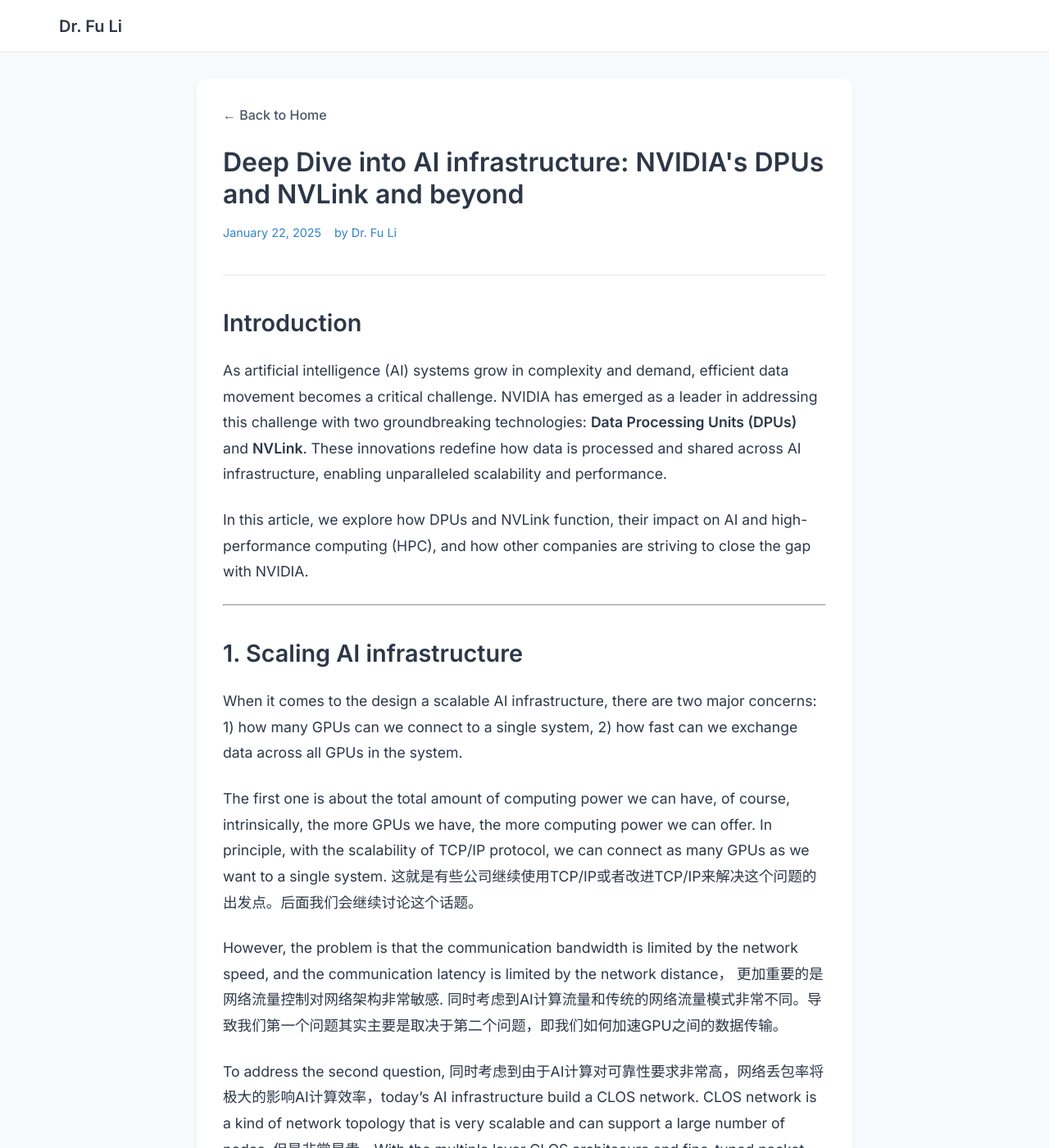
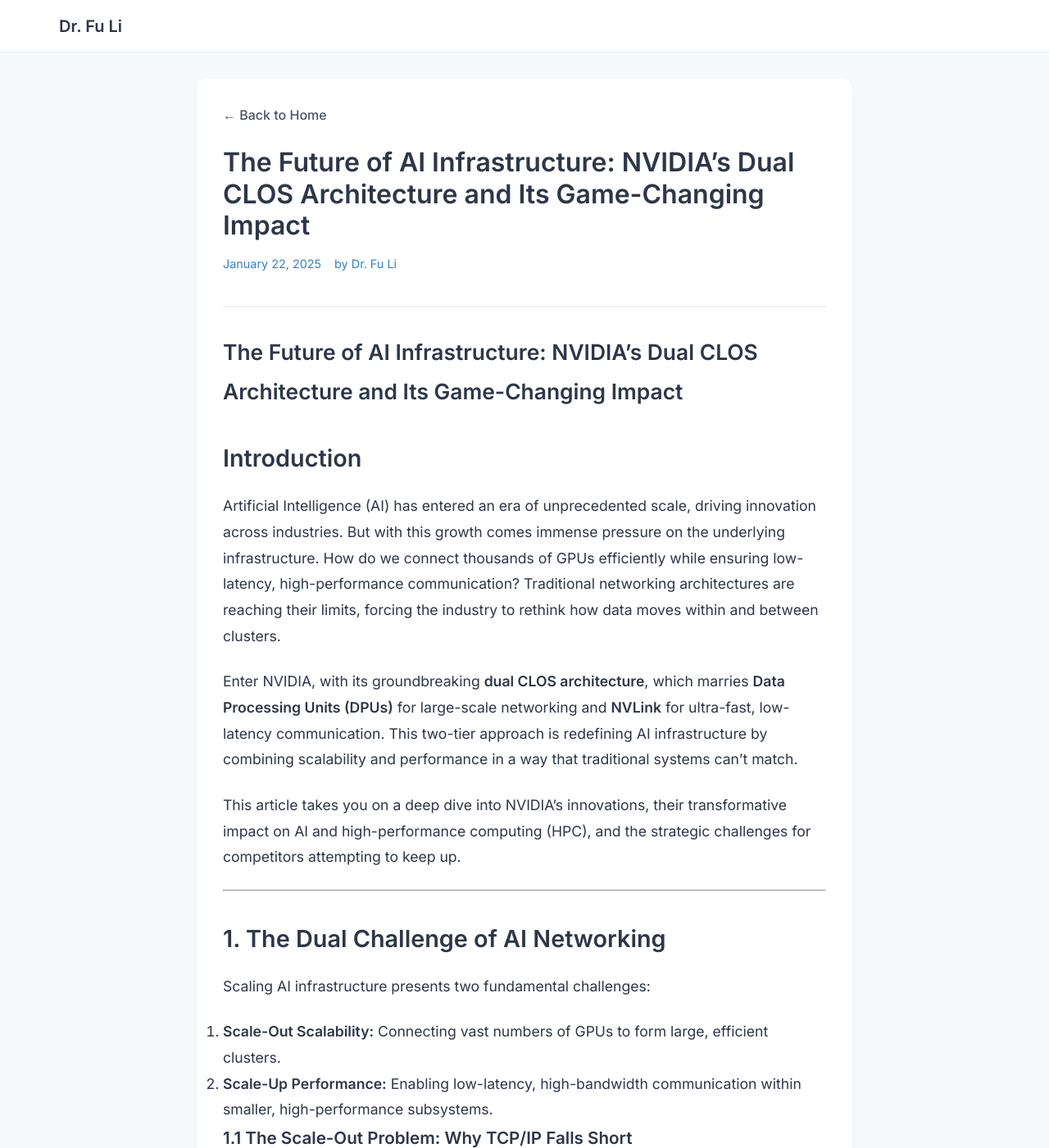
Before and after one commit to leoustc/leoustc.github.io, a Jekyll site: the page built from _posts/2025-01-22-nvidia-ai-infrastructure.md, in a window 1280 px wide and 1400 px high. Shown: the whole window at 82% size. Built offline with Jekyll 4.4.1, drawn with Linux system fonts in a browser that asks for light colours; some of the changed text lies outside the part shown.

Commit message:
20250122.22.48.57.52060

```diff
--- a/_posts/2025-01-22-nvidia-ai-infrastructure.md
+++ b/_posts/2025-01-22-nvidia-ai-infrastructure.md
@@ -1,53 +1,44 @@
 ---
 layout: post
-title: "Deep Dive into AI infrastructure: NVIDIA's DPUs and NVLink and beyond"
-abstract: "Nvidia's DPU and NVLink are two powerful technologies that enhance the scalability of AI infrastructure. In this article, we will explore how these technologies function and their impact on modern computing. Additionally, we will discuss efforts by other companies to catch up with Nvidia."
+title: "The Future of AI Infrastructure: NVIDIA’s Dual CLOS Architecture and Its Game-Changing Impact"
+abstract: "As AI continues to push the boundaries of scalability and performance, NVIDIA's dual CLOS architecture—combining DPUs and NVLink—redefines how we approach AI infrastructure. This article unpacks the technology, its implications, and why competitors are struggling to keep pace."
 ---
+
+# The Future of AI Infrastructure: NVIDIA’s Dual CLOS Architecture and Its Game-Changing Impact
 
 ## Introduction
 
-As artificial intelligence (AI) systems grow in complexity and demand, efficient data movement becomes a critical challenge. NVIDIA has emerged as a leader in addressing this challenge with two groundbreaking technologies: **Data Processing Units (DPUs)** and **NVLink**. These innovations redefine how data is processed and shared across AI infrastructure, enabling unparalleled scalability and performance.
+Artificial Intelligence (AI) has entered an era of unprecedented scale, driving innovation across industries. But with this growth comes immense pressure on the underlying infrastructure. How do we connect thousands of GPUs efficiently while ensuring low-latency, high-performance communication? Traditional networking architectures are reaching their limits, forcing the industry to rethink how data moves within and between clusters.
 
-In this article, we explore how DPUs and NVLink function, their impact on AI and high-performance computing (HPC), and how other companies are striving to close the gap with NVIDIA.
+Enter NVIDIA, with its groundbreaking **dual CLOS architecture**, which marries **Data Processing Units (DPUs)** for large-scale networking and **NVLink** for ultra-fast, low-latency communication. This two-tier approach is redefining AI infrastructure by combining scalability and performance in a way that traditional systems can’t match.
+
+This article takes you on a deep dive into NVIDIA’s innovations, their transformative impact on AI and high-performance computing (HPC), and the strategic challenges for competitors attempting to keep up.
 
 ---
 
-## 1. Scaling AI infrastructure
+## 1. The Dual Challenge of AI Networking
 
-When it comes to the design a scalable AI infrastructure, there are two major concerns:
-1) how many GPUs can we connect to a single system,
-2) how fast can we exchange data across all GPUs in the system.
+Scaling AI infrastructure presents two fundamental challenges:
+1. **Scale-Out Scalability:** Connecting vast numbers of GPUs to form large, efficient clusters.
+2. **Scale-Up Performance:** Enabling low-latency, high-bandwidth communication within smaller, high-performance subsystems.
 
-The first one is about the total amount of computing power we can have, of course, intrinsically, the more GPUs we have, the more computing power we can offer. In principle, with the scalability of TCP/IP protocol, we can connect as many GPUs as we want to a single system. 这就是有些公司继续使用TCP/IP或者改进TCP/IP来解决这个问题的出发点。后面我们会继续讨论这个话题。
+### 1.1 The Scale-Out Problem: Why TCP/IP Falls Short
 
-However, the problem is that the communication bandwidth is limited by the network speed, and the communication latency is limited by the network distance， 更加重要的是网络流量控制对网络架构非常敏感. 同时考虑到AI计算流量和传统的网络流量模式非常不同。导致我们第一个问题其实主要是取决于第二个问题，即我们如何加速GPU之间的数据传输。
+Traditional networks built on TCP/IP protocols excel in connecting large numbers of nodes, but they struggle under the unique demands of AI workloads:
+- **Latency Sensitivity:** AI computations require near-instantaneous communication to ensure efficiency in training and inference.
+- **Lossless Communication:** Even minor packet losses can drastically reduce performance in AI clusters.
 
+Most AI systems address these challenges by adopting **CLOS network topologies**, which scale to thousands of nodes. However, this approach introduces its own set of problems:
+- **High Latency Across Layers:** Multi-layer CLOS networks introduce delays in point-to-point communication.
+- **Complex Traffic Management:** Ensuring a lossless network requires sophisticated algorithms and significant buffer optimization.
 
-To address the second question, 同时考虑到由于AI计算对可靠性要求非常高，网络丢包率将极大的影响AI计算效率，today's AI infrastructure build a CLOS network. CLOS network is a kind of network topology that is very scalable and can support a large number of nodes, 但是非常昂贵。With the multiple layer CLOS architecure and fine-tuned packet buffer, we can theoretically form a large lossless and high-speed network. 所以大部分基于CLOS架构的AI infrascture公司的解决方案基本上都在在努力的根据运行的情况来调整网络buffer的大小来达到lossless的网络。
+### 1.2 The Scale-Up Need: Why NVLink Matters
 
-However, 随着clos网络层次的和速率的增加，新的问题出现了，1）点对点通信的延迟，2）网络拥塞算法，3）网络buffer的大小。虽然可以通过grouping的方式解决网络拥塞的问题，但是点对点通信的延迟，和网络buffer大小的问题无法完美解决。因为为了确保网络的lossless，网络buffer的大小需要保留最大容量用以应对最坏情况。而网络buffer的大小和网络交换机的成本和设计相关无法无限增加。
+While CLOS networks handle scale-out effectively, they struggle to meet the low-latency demands of certain AI workloads. This is where NVIDIA’s **NVLink** excels. Acting as a “backdoor” communication layer, NVLink creates high-performance, low-latency connections within GPU subsystems, bypassing traditional bottlenecks.
 
-## 2. AI infrastructure的计算模型
+---
 
-在探讨nvdia的解决方案之前，我们先简单介绍一下AI infrastructure的计算模型，即我们需要如何将AI计算任务分配到不同的GPU上。
-
-In this article we dont want to dive deep into the details of CLOS network, we focus on how Nvidia use DPU and NVLink to address the question.
-
-## 2. DPUs + RDMA: 网络scale-out问题的应对方案
-
-虽然tcp/ip协议可以解决网络scale-out的“数量”问题，但是其性能和延迟问题无法满足AI计算的需求。所以大部分AI infrastructure公司都采用了CLOS+RDMA协议来解决这个问题。RDMA协议是一种基于硬件的协议，可以提供非常高的性能和非常低的延迟。但是RDMA协议的实现非常复杂，需要非常高的硬件支持。而DPUs就是专门为RDMA协议设计的硬件。
-
-**Key Features of DPUs:**
-- **Accelerated Networking:** DPUs manage data transfer at high speeds using RDMA (Remote Direct Memory Access), bypassing CPUs to minimize latency.
-- **Infrastructure Management:** With integrated programmable cores, DPUs streamline tasks like virtualization and storage orchestration.
-- **Energy Efficiency:** By offloading tasks from CPUs, DPUs reduce power consumption while maintaining high throughput.
-
-
-
-
-In order to solve the latency problem, Nvidia use a backdoor connection between GPUs, namely NVLink. which NVlink, GPU to GPU communication no longer go through the host CPU and host memory, instead, it goes through the GPU itself. this save significant amount of time for data transfer, due to the short data path and simple task scheduling. contrastly, CPU with NIC and meomory will increase about 1us latency in one side in data movement. So from this perspective, NVLink in theory has a 2us latency advantage, which resulting in more layers of CLOS network can be used. So you can see, the NVLink and NVSwitch architecture is very similar to the CLOS network as well. Of course due to the nature of NVLink, the port density and switching capacity of NVSwitch is not as good as the ethernet switch.
-
-Howe to solve this problem?
+## 2. NVIDIA’s Dual CLOS Architecture: A Game Changer
 
 <div style="text-align: center;">
 <img src="https://developer-blogs.nvidia.com/wp-content/uploads/2022/11/grace-hopper-nvlink-switch-system.png"
@@ -55,41 +46,65 @@
 <p>Scaling with DPUs and NVLink</p>
 </div>
 
-## 1. DPUs: Optimizing Data-Centric Workloads
-DPUs are specialized processors designed to offload data-centric tasks, reducing the burden on traditional CPUs. NVIDIA’s BlueField DPU series exemplifies this innovation by handling networking, storage, and security workloads independently.
 
-**Key Features of DPUs:**
-- **Accelerated Networking:** DPUs manage data transfer at high speeds using RDMA (Remote Direct Memory Access), bypassing CPUs to minimize latency.
-- **Infrastructure Management:** With integrated programmable cores, DPUs streamline tasks like virtualization and storage orchestration.
-- **Energy Efficiency:** By offloading tasks from CPUs, DPUs reduce power consumption while maintaining high throughput.
+NVIDIA’s solution to these challenges is its **dual CLOS architecture**, which integrates two complementary networks:
+1. **RDMA-Based CLOS Network:** Handles large-scale data movement across massive GPU clusters.
+2. **NVLink-Based CLOS Network:** Optimizes performance within small, high-speed GPU subsystems.
 
-DPUs are particularly valuable in multi-tenant environments, where they ensure resource isolation and efficient data processing, making them a cornerstone of modern data center design.
+This dual approach ensures both scalability and performance, enabling NVIDIA to support a wide range of AI applications.
+
+### 2.1 How It Works
+
+- **RDMA CLOS Network:** Uses NVIDIA’s DPUs to manage large-scale, lossless communication with high bandwidth across nodes.
+- **NVLink CLOS Network:** Connects GPUs within subsystems, delivering low-latency communication ideal for tasks that require high-speed data exchange.
+
+The two networks intersect, leveraging their strengths to handle diverse workloads efficiently. For instance, while the RDMA CLOS handles scale-out operations, NVLink subsystems manage latency-sensitive tasks like tensor operations.
 
 ---
 
-## 2. NVLink: High-Speed GPU Communication
-NVLink is NVIDIA’s proprietary interconnect technology that facilitates rapid data transfer between GPUs and CPUs. This high-bandwidth communication link significantly outperforms traditional PCIe connections, making it a critical component of NVIDIA’s AI ecosystem.
+## 3. Subsystems: Balancing Scalability and Performance
 
-**How NVLink Works:**
-- NVLink connects GPUs directly, enabling shared memory across devices.
-- It provides up to 900 GB/s of bandwidth in its latest iteration, allowing AI models to process massive datasets efficiently.
-- By integrating with NVSwitch, NVIDIA extends NVLink’s capabilities to connect multiple GPUs seamlessly in large-scale systems.
+### Why Subsystems Matter
 
-Together, NVLink and NVSwitch transform GPU clusters into unified systems, accelerating workloads like AI training, large-scale simulations, and scientific research.
+Modern AI workloads often involve a mix of parallelism methods, each with unique requirements for latency and bandwidth. NVIDIA’s subsystem architecture is designed to address these variations by organizing GPUs into smaller, optimized groups.
+
+| **Parallelism Method** | **Latency Sensitivity** | **Bandwidth Requirements**          |
+|-------------------------|-------------------------|--------------------------------------|
+| **Data Parallel**       | Moderate-High          | High (gradient synchronization)      |
+| **Tensor Parallel**     | High                  | Very High (frequent tensor slicing)  |
+| **Pipeline Parallel**   | Low-Moderate           | Moderate (inter-stage communication) |
+
+By matching subsystem capabilities to workload needs, NVIDIA achieves a balance between performance and scalability.
 
 ---
 
-## 3. NVIDIA’s Competitive Edge
-The combination of DPUs and NVLink creates a robust ecosystem that addresses the critical challenges of AI infrastructure: scalability, efficiency, and cost. By integrating these technologies with their GPUs, NVIDIA has established itself as the leader in AI computing.
+## 4. Redefining the AI Network Paradigm
 
-However, competitors are making strides to catch up:
-- **Intel’s IPUs (Infrastructure Processing Units):** Intel is leveraging its expertise in CPUs and networking to develop IPUs that compete with NVIDIA’s DPUs.
-- **Broadcom and Marvell:** These companies are focusing on AI-optimized network switches, aiming to challenge NVIDIA’s dominance in data-centric networking.
-- **AMD’s Infinity Fabric:** AMD offers an alternative interconnect for GPUs and CPUs, designed to compete with NVLink in AI workloads.
+### 4.1 Transforming HPC Architectures
+
+As NVLink scalability increases, the potential to connect GPUs grows exponentially, reaching a scale never seen before. This trend has profound implications for HPC (high-performance computing):
+- **New Network Paradigms:** By combining NVLink and RDMA networks, NVIDIA is creating a hybrid architecture that redefines how data moves in AI systems.
+- **Dimensionality Reduction in Networking:** For smaller clusters, NVLink could replace traditional RDMA solutions, simplifying designs and reducing costs.
+
+### 4.2 Strategic Edge in Edge Computing
+
+NVIDIA’s dual CLOS architecture is not just for HPC; it’s also a game-changer in edge computing. Smaller clusters demand low-latency, high-bandwidth solutions, and NVIDIA’s NVLink subsystems are perfectly positioned to dominate this space.
+
+---
+
+## 5. Competitive Landscape
+
+While NVIDIA leads in dual CLOS architectures, competitors are attempting to bridge the gap:
+- **Intel’s IPUs:** Focused on offloading infrastructure tasks but lack the seamless integration of DPUs and NVLink.
+- **AMD’s Infinity Fabric:** Provides an alternative GPU interconnect but lags in scalability and performance.
+- **Broadcom and Marvell:** Innovating with RoCE-based solutions for large-scale networks but without a strong scale-up counterpart.
+
+Despite these efforts, NVIDIA’s ability to integrate scale-out and scale-up networks gives it a significant competitive advantage.
 
 ---
 
 ## Conclusion
-NVIDIA’s DPUs and NVLink represent a significant leap forward in AI and HPC infrastructure. By addressing key bottlenecks in data movement and scalability, these technologies enable breakthroughs in AI applications across industries. While competitors are working hard to close the gap, NVIDIA’s integrated ecosystem continues to set the standard for modern AI infrastructure.
 
-As the demand for more scalable and efficient systems grows, the race to innovate in AI networking will shape the future of computing. NVIDIA’s efforts with DPUs and NVLink have set a high bar, pushing the boundaries of what’s possible in AI-driven technologies.
+NVIDIA’s dual CLOS architecture, powered by DPUs and NVLink, is more than a technical innovation; it’s a reimagination of AI infrastructure. By addressing the dual challenges of scalability and performance, NVIDIA has set a new standard for HPC and edge computing.
+
+As AI continues to evolve, the demand for scalable, efficient, and high-performance networks will only grow. NVIDIA’s approach not only meets today’s needs but also lays the foundation for the next generation of computing systems. The question now is: Can competitors catch up, or will NVIDIA continue to redefine the future of AI infrastructure?
```
